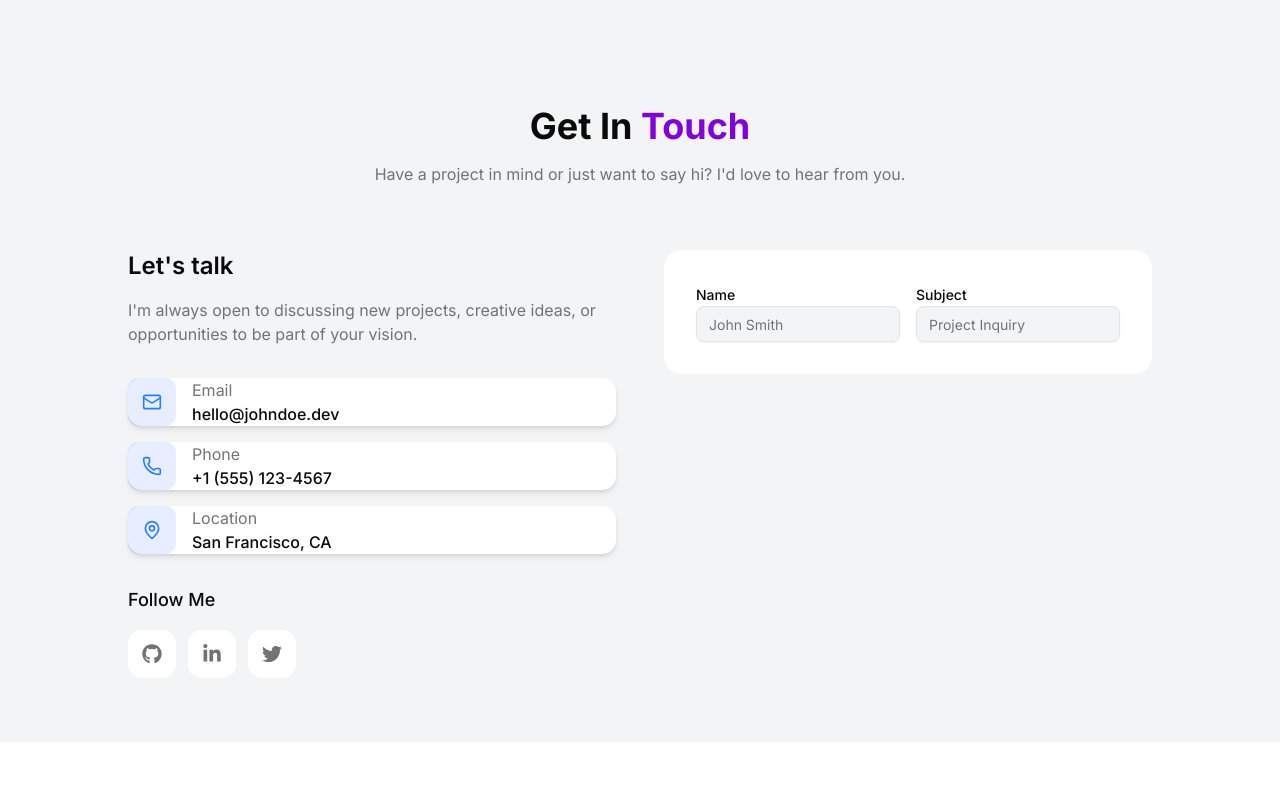
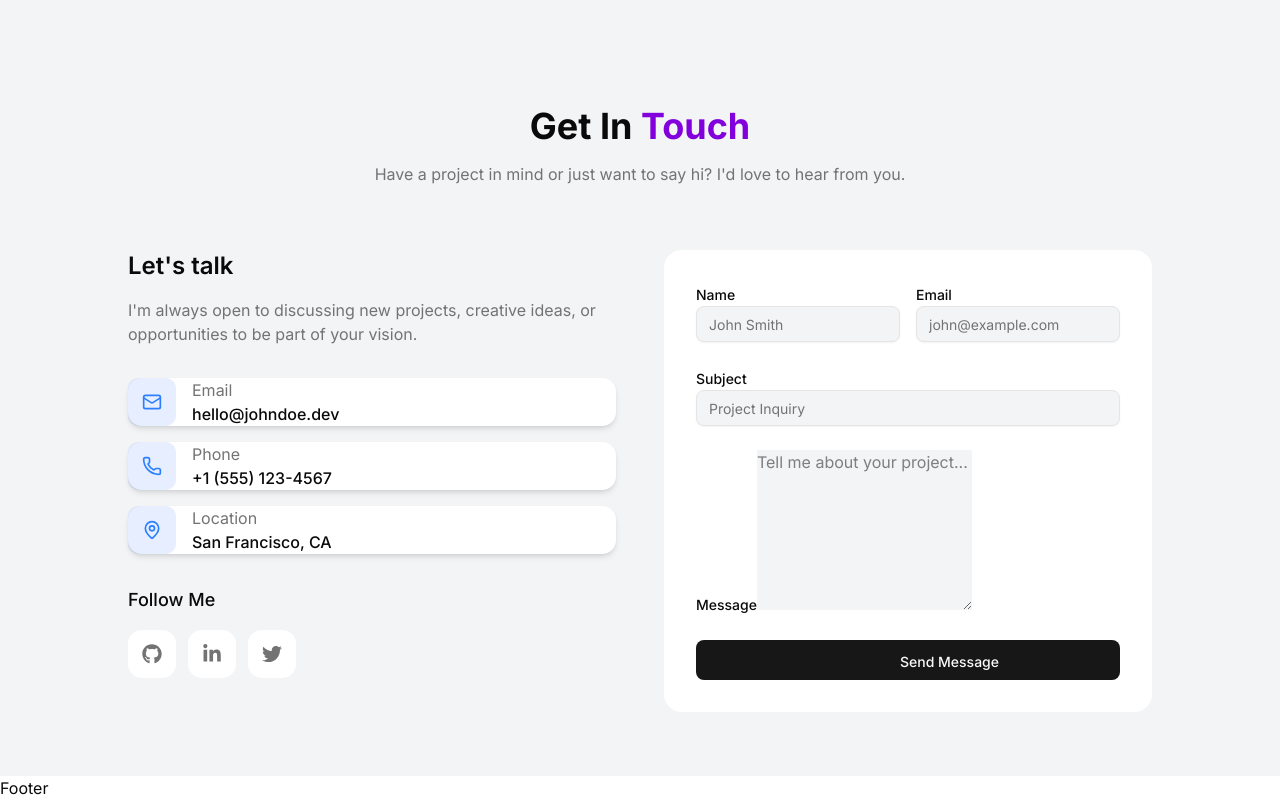
Before and after one commit to ayasha-khatun/ayasha-dev, a Next.js app: page / in a window 1280 px wide. Shown: the part 5350-6150 px from the top of the page. Before the commit the page ends 6092 px from the top, so only its background shows below. Built offline with nearby package versions, Linux system fonts and the light colour scheme.

Commit message:
add footer file

```diff
--- a/app/layout.tsx
+++ b/app/layout.tsx
@@ -3,6 +3,7 @@ import { Inter } from "next/font/google";
 import "./globals.css";
 import Provider from "@/components/HOC/Provider";
 import ResponsiveNav from "@/components/Home/Navbar/ResponsiveNav";
+import Footer from "@/components/Home/Footer/Footer";
 
 const font = Inter({
   weight:['100', '200','300','400','500','600','700','800','900'],
@@ -28,6 +29,7 @@ export default function RootLayout({
         <Provider>
           <ResponsiveNav/>
           {children}
+          <Footer />
         </Provider>
 
       </body>
--- a/components/Home/Contact/Contact.tsx
+++ b/components/Home/Contact/Contact.tsx
@@ -1,4 +1,5 @@
 import SectionHeading from '@/components/Helper/SectionHeading';
+import { Button } from '@/components/ui/button';
 import { Input } from '@/components/ui/input';
 import { contactInfo, socialLinks } from '@/data';
 import { it } from 'node:test';
@@ -49,11 +50,21 @@ const Contact = () => {
                                 <Input id='name' name='name' placeholder='John Smith' required className="bg-gray-100" />
                             </div>
                             <div className='space-y-2'>
-                                <label  htmlFor="subject" className='text-sm font-medium'>Subject</label>
-                                <Input id='subject' name='subject' placeholder='Project Inquiry' required className="bg-gray-100" />
+                                <label  htmlFor="email" className='text-sm font-medium'>Email</label>
+                                <Input id='email' name='email' placeholder='john@example.com' required className="bg-gray-100" />
                             </div>
                         </div>
-
+                        <div className='space-y-2'>
+                            <label  htmlFor="subject" className='text-sm font-medium'>Subject</label>
+                            <Input id='subject' name='subject' placeholder='Project Inquiry' required className="bg-gray-100" />
+                        </div>
+                        <div className='space-y-2'>
+                            <label  htmlFor="message" className='text-sm font-medium'>Message</label>
+                            <textarea name="message" id="message" placeholder='Tell me about your project...' rows={5} required className='bg-gray-100 h-40'></textarea>
+                        </div>
+                        <Button type='submit' size={"lg"} className='w-full cursor-pointer'>
+                            <span className='w-4 h-4 '>Send Message</span>
+                        </Button>
                     </form>
                 </div>
             </div>
--- /dev/null
+++ b/components/Home/Footer/Footer.tsx
@@ -0,0 +1,9 @@
+import React from 'react'
+
+const Footer = () => {
+  return (
+    <div>Footer</div>
+  )
+}
+
+export default Footer
```
